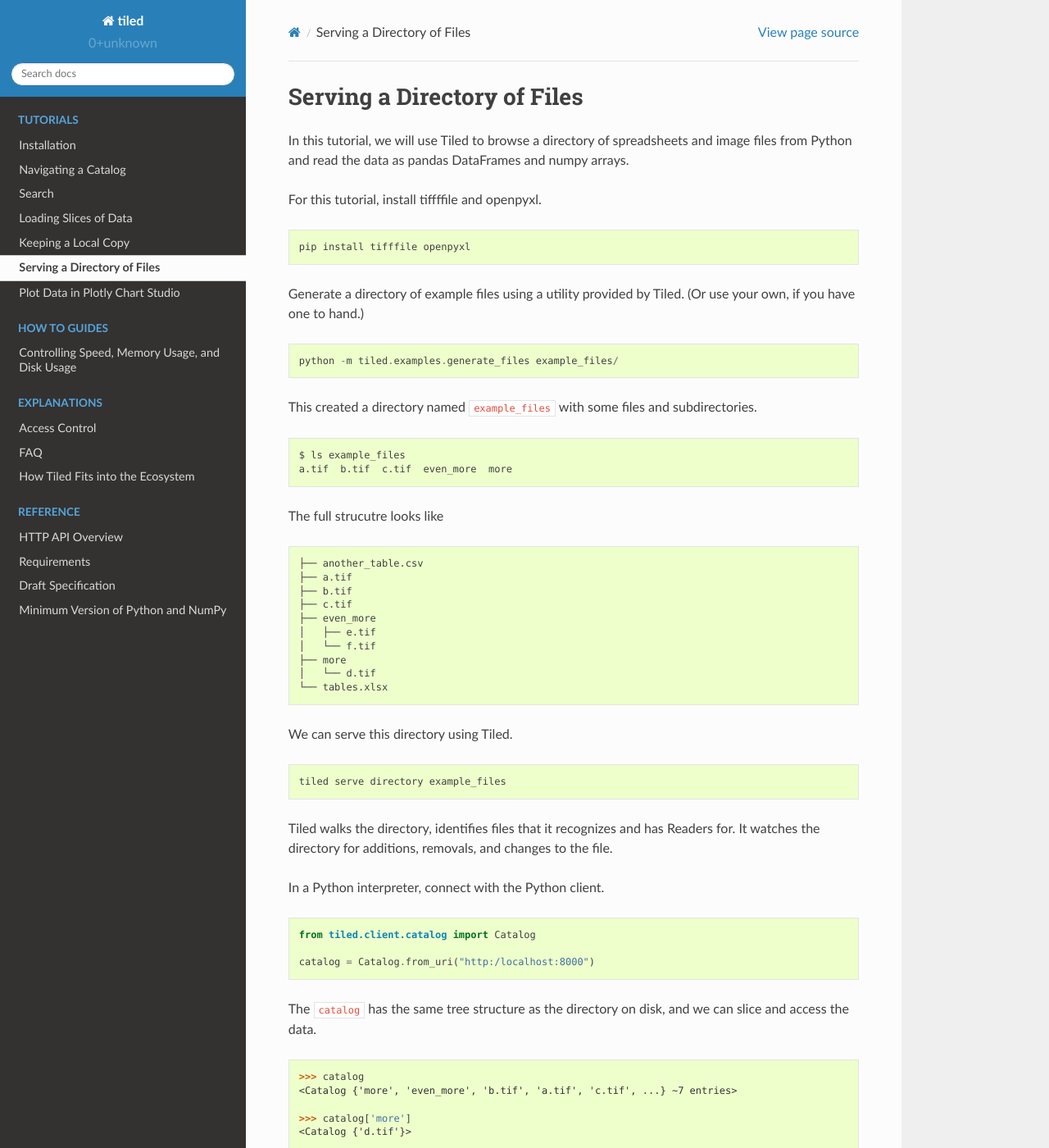
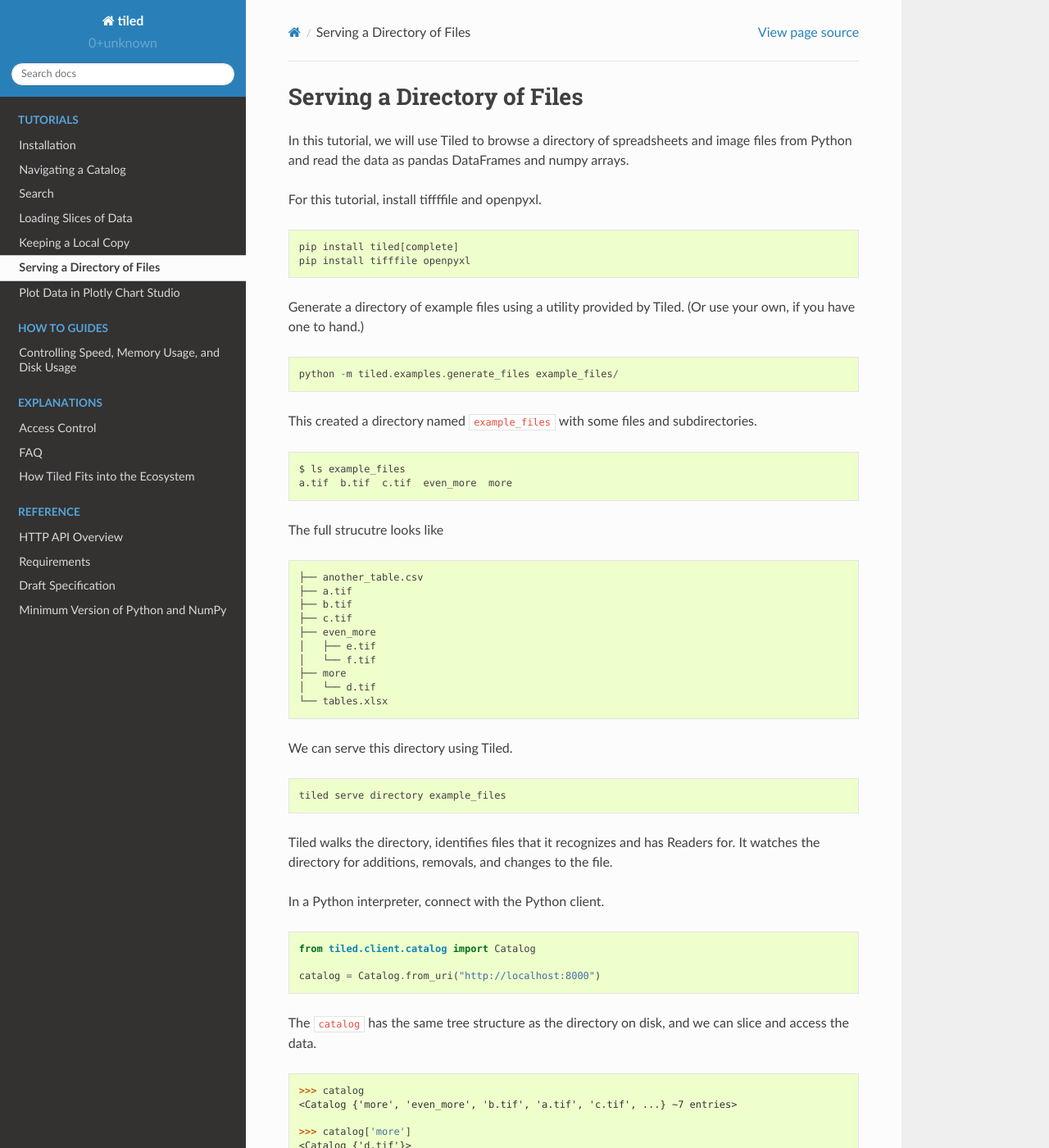
Before and after one commit to bluesky/tiled, a Sphinx documentation site: the page built from docs/source/tutorials/serving-files.md, in a window 1280 px wide and 1400 px high. Shown: the whole window at 82% size. Built offline with Sphinx 7.4.7 and the Read the Docs theme 2.0.0, drawn with Linux system fonts in a browser that asks for light colours; pages that are not in the unit, such as notebooks, are missing from menus; some of the changed lines change nothing that is shown.

Commit message:
small changes

````diff
--- a/docs/source/tutorials/serving-files.md
+++ b/docs/source/tutorials/serving-files.md
@@ -7,6 +7,7 @@
 For this tutorial, install tiffffile and openpyxl.
 
 ```
+pip install tiled[complete]
 pip install tifffile openpyxl
 ```
 
@@ -54,7 +55,7 @@
 ```python
 from tiled.client.catalog import Catalog
 
-catalog = Catalog.from_uri("http:/localhost:8000")
+catalog = Catalog.from_uri("http://localhost:8000")
 ```
 
 The ``catalog`` has the same tree structure as the directory on
@@ -70,7 +71,7 @@
 >>> catalog['more']['d.tif']
 <ClientDaskArrayAdapter>
 
->>> catalog['more']['d.tif']
+>>> catalog['more']['d.tif'].read()
 array([[1., 1., 1., ..., 1., 1., 1.],
        [1., 1., 1., ..., 1., 1., 1.],
        [1., 1., 1., ..., 1., 1., 1.],
````
